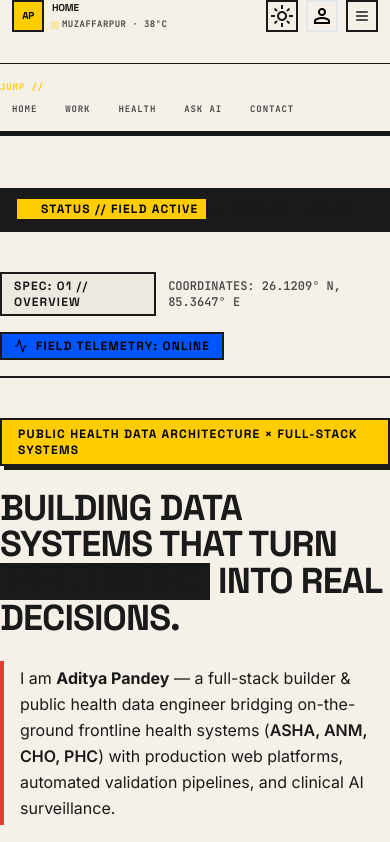
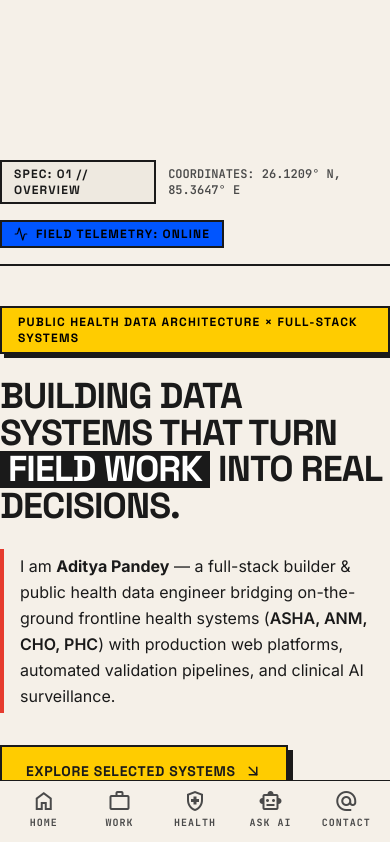
Before and after one commit to adityapandey2002/Portfolio, a Next.js app: page / in a window 390 px wide. Shown: the top 842 px of the page. Built offline with nearby package versions, Linux system fonts and the light colour scheme.

Commit message:
fix: mobile bottom nav, remove ticker, fix color contrast tokens

```diff
--- a/src/components/sections/Hero.tsx
+++ b/src/components/sections/Hero.tsx
@@ -7,7 +7,6 @@ import { Activity, ArrowDownRight, FileTerminal, SendHorizontal } from 'lucide-r
  * V2 Hero — Bauhaus Neo-Brutalist home page hero.
  *
  * Matches the design file exactly:
- * - Top Marquee Ticker (STATUS // FIELD ACTIVE + scrolling telemetry)
  * - Meta Grid (SPEC badge + FIELD TELEMETRY)
  * - Headline Grid (8-col left / 4-col Live Kernel telemetry box)
  * - 4 Brutalist Key Metric Blocks
@@ -21,15 +20,6 @@ import { Activity, ArrowDownRight, FileTerminal, SendHorizontal } from 'lucide-r
  *   • Space Grotesk headlines, Inter body, JetBrains Mono labels
  *   • Light + dark mode via Tailwind `dark:` variants
  */
-
-const TICKER_ITEMS = [
-  '// PIRAMAL FOUNDATION GAVB FELLOW',
-  '// MUZAFFARPUR & ARARIA, BIHAR',
-  '// 99.8% PIPELINE SYNC RATE',
-  '// FRONT-LINE CLINICAL SURVEILLANCE',
-  '// DEPLOYING DETERMINISTIC CODE',
-  '// 154 SUB-CENTRES INTEGRATED',
-];
 
 const METRICS = [
   {
@@ -131,7 +121,7 @@ function MetricBlock({ number, label, value, unit, desc, icon, iconColor, bg }:
         <div className="font-headline text-5xl font-bold tracking-tight text-on-surface dark:text-on-surface">
           {value}
         </div>
-        <div className={`font-headline font-bold text-xs uppercase tracking-wider mt-1 ${iconColor.replace('text', 'text')}`}>
+        <div className={`font-headline font-bold text-xs uppercase tracking-wider mt-1 ${iconColor}`}>
           {unit}
         </div>
       </div>
@@ -145,28 +135,7 @@ function MetricBlock({ number, label, value, unit, desc, icon, iconColor, bg }:
 export function Hero() {
   return (
     <section id="hero" className="relative w-full flex flex-col">
-      {/* 1 · Top Marquee Ticker */}
-      <div className="w-full shrink-0 bg-primary dark:bg-surface-dark border-b-2 border-primary dark:border-white py-2.5 px-4 flex items-center gap-6">
-        <div className="flex items-center gap-2 font-headline font-bold text-xs uppercase tracking-widest bg-accent-yellow dark:bg-primary-yellow text-black dark:text-white px-2 py-0.5 border border-primary shrink-0">
-          <span className="w-2 h-2 rounded-none bg-accent-red dark:bg-accent-red animate-ping inline-block" />
-          STATUS // FIELD ACTIVE
-        </div>
-        <div className="flex-1 min-w-0" aria-label="Field telemetry ticker">
-          <div
-            className="font-mono text-xs uppercase tracking-widest flex items-center gap-8 whitespace-nowrap overflow-x-auto no-scrollbar animate-[marquee_22s_linear_infinite] will-change-transform"
-            aria-hidden="true"
-          >
-            {TICKER_ITEMS.map((item, i) => (
-              <span key={i}>{item}</span>
-            ))}
-            {TICKER_ITEMS.map((item, i) => (
-              <span key={i + 1000}>{item}</span>
-            ))}
-          </div>
-        </div>
-      </div>
-
-      {/* 2 · Hero Section */}
+      {/* 1 · Hero Section */}
       <section className="w-full border-b-4 border-primary dark:border-white py-10 lg:py-16 bg-surface dark:bg-surface-dark">
         <div className="max-w-7xl mx-auto flex flex-col gap-10">
           {/* Meta Grid */}
--- a/src/components/ui/MobileHeader.tsx
+++ b/src/components/ui/MobileHeader.tsx
@@ -14,15 +14,12 @@ const MOBILE_SECTIONS = [
 ];
 
 /**
- * MobileHeader — fixed top bar for mobile viewports (< 1024px).
+ * MobileHeader — fixed bottom bar for mobile viewports (< 1024px).
  *
  * Mirrors the mobile design exactly:
- * - AP logo circle + "Home" title + location pill
- * - Person icon + theme toggle
- * - Sticky jump nav strip below with section links
- * - Hamburger drawer for section navigation
- *
- * Hidden on desktop (lg:hidden).
+ * - Bottom nav bar with 5 items (Home, Work, Health, Ask AI, Contact)
+ * - Sliding drawer menu triggered by hamburger icon
+ * - Hidden on desktop (lg:hidden); DesktopNav handles desktop viewports.
  */
 export function MobileHeader() {
   const { theme, toggleTheme } = useTheme();
@@ -31,137 +28,79 @@ export function MobileHeader() {
 
   return (
     <>
-      {/* Fixed top header bar */}
-      <header
-        className={`fixed top-0 left-0 right-0 z-50 h-16 ${
+      {/* Bottom mobile nav bar */}
+      <nav className={`fixed bottom-0 left-0 right-0 z-50 h-16 ${
         isDark
-            ? 'bg-dark-surface dark:border-white border-b border-white/10'
-            : 'bg-surface border-b border-primary'
-        }`}
-        aria-label="Mobile navigation"
-      >
-        <div className="flex items-center justify-between px-3">
-          {/* Left: AP logo + Home title + location */}
-          <div className="flex items-center gap-2">
+          ? 'bg-dark-surface dark:border-white border-t border-white/10'
+          : 'bg-surface border-t border-primary'
+        } lg:hidden`}>
+        <div className="flex items-center justify-center gap-1 px-2 py-1">
+          {MOBILE_SECTIONS.map((section) => (
             <Link
-              href="#hero"
-              className="flex h-8 w-8 shrink-0 items-center justify-center rounded-0 border-2 border-primary dark:border-white bg-accent-yellow dark:bg-primary-yellow text-black dark:text-white font-headline font-bold text-[10px] uppercase tracking-tighter"
+              key={section.id}
+              href={`#${section.id}`}
+              className="flex flex-col items-center justify-center gap-0.5 h-full w-full px-2 py-1 transition-colors duration-100"
               onClick={() => setOpen(false)}
             >
-              AP
-            </Link>
-            <div className="flex flex-col">
-              <Link
-                href="#hero"
-                className="font-headline text-[10px] font-bold uppercase tracking-tight text-on-surface dark:text-on-surface"
-                onClick={() => setOpen(false)}
-              >
-                Home
-              </Link>
-              <div className="flex items-center gap-1 mt-0.5">
-                <span
-                  className="w-1.5 h-1.5 shrink-0 bg-accent-yellow dark:bg-primary-yellow animate-pulse"
-                  aria-hidden="true"
-                />
-                <span className="font-mono text-[9px] font-bold uppercase tracking-wider text-on-surface-variant dark:text-on-surface-variant">
-                  MUZAFFARPUR · 38°C
+              <span className={`material-symbols-outlined text-[16px] ${isDark ? 'text-white' : 'text-on-surface-variant'}`}>
+                {getIcon(section.id)}
               </span>
-              </div>
-            </div>
-          </div>
-
-          {/* Right: theme toggle + person icon + hamburger */}
-          <div className="flex items-center gap-2">
-            <button
-              onClick={toggleTheme}
-              aria-label={isDark ? 'Switch to light mode' : 'Switch to dark mode'}
-              className={`flex h-8 w-8 shrink-0 items-center justify-center rounded-0 border-2 ${
-                isDark
-                  ? 'border-white text-white bg-transparent'
-                  : 'border-primary text-primary bg-transparent'
-              } hover:bg-accent-yellow dark:hover:bg-primary-yellow hover:text-primary dark:hover:text-on-primary transition-colors`}
-            >
-              {isDark ? (
-                <span className="material-symbols-outlined text-[16px]">dark_mode</span>
-              ) : (
-                <span className="material-symbols-outlined text-[16px]">light_mode</span>
-              )}
-            </button>
-            <div className="flex h-8 w-8 shrink-0 items-center justify-center rounded-none border-2 ${
-              isDark ? 'border-white bg-transparent text-white' : 'border-primary bg-accent-yellow text-black dark:border-white dark:bg-primary-yellow dark:text-white'
-            }">
-              <span className="material-symbols-outlined text-[16px]">person</span>
-            </div>
-            <button
-              className={`flex h-8 w-8 shrink-0 items-center justify-center rounded-0 border-2 ${
-                isDark ? 'border-white text-white' : 'border-primary text-primary'
-              }`}
-              onClick={() => setOpen((o) => !o)}
-              aria-label="Menu"
-            >
-              {open ? (
-                <XIcon size={16} />
-              ) : (
-                <Menu size={16} />
-              )}
-            </button>
-          </div>
-        </div>
-      </header>
-
-      {/* Sticky jump nav strip */}
-      <div
-        className={`sticky top-16 z-30 -mx-3 px-3 py-2 ${
-          isDark
-            ? 'bg-dark-surface dark:border-white border-b border-white/10 shadow-[0_4px_0_#ffffff]'
-            : 'bg-surface border-b border-primary shadow-[0_4px_0_#1a1a1a]'
-        }`}
-      >
-        <span className={`font-mono text-[9px] font-bold uppercase tracking-widest mr-2 ${
-          isDark ? 'text-primary-yellow' : 'text-accent-yellow'
-        }`}>
-          JUMP //
+              <span className={`font-mono text-[10px] font-bold uppercase tracking-widest ${isDark ? 'text-white' : 'text-on-surface-variant'}`}>
+                {section.label.toUpperCase()}
               </span>
-        <div className="flex items-center gap-1 overflow-x-auto no-scrollbar">
-          {MOBILE_SECTIONS.map((s) => (
-            <Link
-              key={s.id}
-              href={`#${s.id}`}
-              className={`whitespace-nowrap border-2 px-2.5 py-1 font-mono text-[9px] font-bold uppercase tracking-widest transition-all ${
-                isDark
-                  ? 'border-transparent text-on-surface-variant hover:border-white hover:text-on-surface'
-                  : 'border-transparent text-on-surface-variant hover:border-primary hover:text-on-surface'
-              }`}
-              onClick={() => setOpen(false)}
-            >
-              {s.label.toUpperCase()}
             </Link>
           ))}
         </div>
-      </div>
+      </nav>
 
-      {/* Mobile drawer */}
+      {/* Sliding drawer menu */}
       {open && (
         <div
-          className={`fixed inset-0 z-50 ${
-            isDark ? 'bg-dark-surface dark:border-white' : 'bg-surface border-primary'
-          } border-b border-primary dark:border-white`}
+          className={`fixed inset-0 z-60 ${
+            isDark
+              ? 'bg-dark-surface dark:bg-dark-surface'
+              : 'bg-surface bg-surface'
+          }`}
         >
+          <div className="absolute inset-0 bg-black dark:bg-black opacity-50 dark:opacity-50" onClick={() => setOpen(false)} />
+          <div className="absolute right-0 top-0 bottom-0 w-80 bg-surface dark:bg-surface dark:border-white border-l border-white shadow-2xl transform transition-transform duration-300 translate-x-0">
             <div className="p-4">
-            {MOBILE_SECTIONS.map((s) => (
+              <div className="flex items-center justify-between mb-6">
+                <span className="font-mono text-xs font-bold uppercase tracking-widest text-on-surface dark:text-on-surface">
+                  MENU
+                </span>
+                <button
+                  onClick={() => setOpen(false)}
+                  className="flex h-8 w-8 items-center justify-center rounded-0 border-2 border-primary dark:border-white text-on-surface dark:text-on-surface"
+                >
+                  <span className="material-symbols-outlined text-[16px]">close</span>
+                </button>
+              </div>
+              <nav className="space-y-1">
+                {MOBILE_SECTIONS.map((section) => (
                   <Link
-                key={s.id}
-                href={`#${s.id}`}
-                className={`block border-b border-primary dark:border-white px-4 py-3 font-mono text-[11px] font-bold uppercase tracking-widest transition-colors ${
-                  isDark
-                    ? 'text-on-surface hover:border-white hover:text-on-surface'
-                    : 'text-on-surface hover:border-primary hover:text-on-surface'
-                }`}
+                    key={section.id}
+                    href={`#${section.id}`}
+                    className="flex items-center justify-between px-4 py-3 border-b border-primary dark:border-white text-on-surface dark:text-on-surface hover:bg-accent-yellow dark:hover:bg-accent-yellow hover:text-black dark:hover:text-black transition-colors"
                     onClick={() => setOpen(false)}
                   >
-                {s.label.toUpperCase()}
+                    <span className="font-mono text-xs font-bold uppercase tracking-widest">
+                      {section.label.toUpperCase()}
+                    </span>
+                    <span className="material-symbols-outlined text-[14px]">{getIcon(section.id)}</span>
                   </Link>
                 ))}
+                <div className="pt-4 border-t border-primary dark:border-white">
+                  <button
+                    onClick={toggleTheme}
+                    className="flex items-center gap-2 px-4 py-3 font-mono text-xs font-bold uppercase tracking-widest text-on-surface dark:text-on-surface hover:text-primary-yellow dark:hover:text-accent-yellow"
+                  >
+                    <span className="material-symbols-outlined text-[16px]">{isDark ? 'light_mode' : 'dark_mode'}</span>
+                    THEME: {isDark ? 'LIGHT' : 'DARK'}
+                  </button>
+                </div>
+              </nav>
+            </div>
           </div>
         </div>
       )}
@@ -169,21 +108,13 @@ export function MobileHeader() {
   );
 }
 
-function XIcon({ size = 16 }: { size?: number }) {
-  return (
-    <svg
-      width={size}
-      height={size}
-      viewBox="0 0 24 24"
-      fill="none"
-      stroke="currentColor"
-      strokeWidth={2}
-      strokeLinecap="round"
-      strokeLinejoin="round"
-      aria-hidden="true"
-    >
-      <line x1="18" y1="6" x2="6" y2="18" />
-      <line x1="6" y1="6" x2="18" y2="18" />
-    </svg>
-  );
+function getIcon(sectionId: string): string {
+  const icons: Record<string, string> = {
+    hero: 'home',
+    work: 'work',
+    health: 'health_and_safety',
+    ask: 'smart_toy',
+    contact: 'alternate_email',
+  };
+  return icons[sectionId] || 'help';
 }
--- a/tailwind.config.ts
+++ b/tailwind.config.ts
@@ -27,11 +27,17 @@ const config: Config = {
         'on-surface': '#1a1a1a',
         'on-surface-variant': '#4a4a4a',
         'on-background': '#1a1a1a',
+        'on-primary': '#ffffff',
 
         // ── Accents (light) ──
         'accent-yellow': '#ffcc00',
         'accent-red': '#e63b2e',
         'accent-blue': '#0055ff',
+
+        // ── On-accent (light) ──
+        'on-accent-yellow': '#000000',
+        'on-accent-red': '#ffffff',
+        'on-accent-blue': '#ffffff',
 
         // ── Material Design 3 tokens (light) ──
         'primary-container': '#ffcc00',
@@ -103,7 +109,7 @@ const config: Config = {
         'dark-on-background': '#e5e1e4',
 
         'dark-primary': '#ffecb9',
-        'dark-on-primary': '#3c2f00',
+        'dark-on-primary': '#e5e1e4',
         'dark-primary-container': '#facc15',
         'dark-on-primary-container': '#6c5700',
         'dark-inverse-primary': '#735c00',
@@ -148,6 +154,9 @@ const config: Config = {
         'dark-accent-yellow': '#facc15',
         'dark-accent-red': '#f97316',
         'dark-accent-blue': '#3b82f6',
+        'dark-on-accent-yellow': '#000000',
+        'dark-on-accent-red': '#ffffff',
+        'dark-on-accent-blue': '#ffffff',
 
         'dark-ink-dark': '#e5e1e4',
       },
@@ -211,6 +220,16 @@ const config: Config = {
     'dark:shadow-[4px_4px_0_#ffffff]',
     'dark:shadow-[6px_6px_0_#ffffff]',
     'dark:shadow-[2px_2px_0_#ffffff]',
+    // On-accent text colors
+    'text-on-accent-yellow',
+    'text-on-accent-red',
+    'text-on-accent-blue',
+    'dark:text-on-accent-yellow',
+    'dark:text-on-accent-red',
+    'dark:text-on-accent-blue',
+    // On-primary text color
+    'text-on-primary',
+    'dark:text-on-primary',
   ],
   plugins: [],
 };
```
Lines whose indentation alone changed are shown as unchanged.
